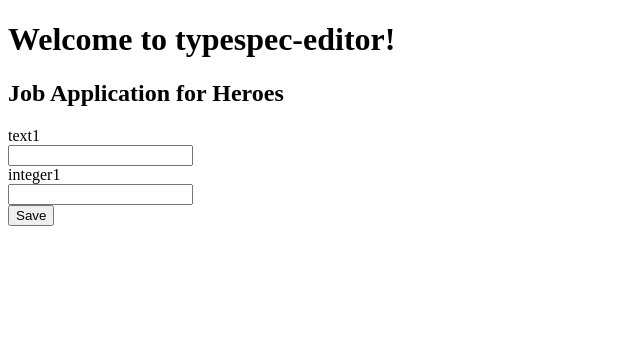
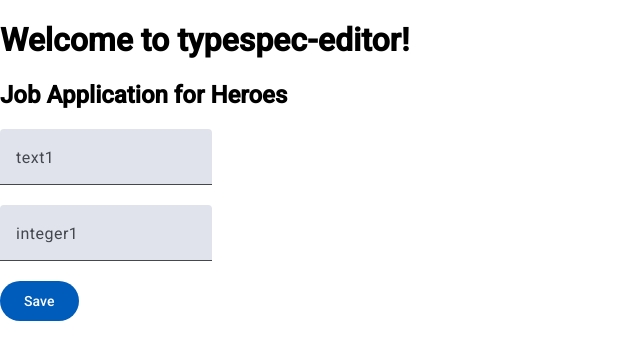
Before and after one commit to tshion/mktools_lab, an Angular app in the folder typespec-editor/: page / in a window 1280 px wide. Shown: the top 360 px of the page, without its empty margins (0-640 px from the left). Built offline with nearby package versions, Linux system fonts and the light colour scheme.

Commit message:
Material Design の適用

```diff
--- a/typespec-editor/angular.json
+++ b/typespec-editor/angular.json
@@ -57,6 +57,7 @@
                             }
                         ],
                         "styles": [
+                            "@angular/material/prebuilt-themes/azure-blue.css",
                             "src/styles.css"
                         ],
                         "scripts": []
--- a/typespec-editor/package.json
+++ b/typespec-editor/package.json
@@ -10,10 +10,12 @@
     "private": true,
     "dependencies": {
         "@angular/animations": "^18.1.0",
+        "@angular/cdk": "^18.1.4",
         "@angular/common": "^18.1.0",
         "@angular/compiler": "^18.1.0",
         "@angular/core": "^18.1.0",
         "@angular/forms": "^18.1.0",
+        "@angular/material": "^18.1.4",
         "@angular/platform-browser": "^18.1.0",
         "@angular/platform-browser-dynamic": "^18.1.0",
         "@angular/router": "^18.1.0",
--- a/typespec-editor/src/app/app.config.ts
+++ b/typespec-editor/src/app/app.config.ts
@@ -1,8 +1,12 @@
 import { ApplicationConfig, provideZoneChangeDetection } from '@angular/core';
 import { provideRouter } from '@angular/router';
-
+import { provideAnimationsAsync } from '@angular/platform-browser/animations/async';
 import { routes } from './app.routes';
 
 export const appConfig: ApplicationConfig = {
-    providers: [provideZoneChangeDetection({ eventCoalescing: true }), provideRouter(routes)]
+    providers: [
+        provideZoneChangeDetection({ eventCoalescing: true }),
+        provideRouter(routes),
+        provideAnimationsAsync(),
+    ]
 };
--- a/typespec-editor/src/app/views/dynamic-form-question.component.ts
+++ b/typespec-editor/src/app/views/dynamic-form-question.component.ts
@@ -1,6 +1,8 @@
+import { CommonModule } from '@angular/common';
 import { Component, Input } from '@angular/core';
 import { FormGroup, ReactiveFormsModule } from '@angular/forms';
-import { CommonModule } from '@angular/common';
+import { MatFormFieldModule } from '@angular/material/form-field';
+import { MatInputModule } from '@angular/material/input';
 import { QuestionBaseEntity } from '../models/question.base.entity';
 
 @Component({
@@ -8,30 +10,32 @@ import { QuestionBaseEntity } from '../models/question.base.entity';
     selector: 'app-question',
     imports: [
         CommonModule,
+        MatFormFieldModule,
+        MatInputModule,
         ReactiveFormsModule,
     ],
     template: `
-    <div [formGroup]="form">
-        <label [attr.for]="question.key">{{ question.label }}</label>
+    <mat-form-field [formGroup]="form">
+        <mat-label [attr.for]="question.key">{{ question.label }}</mat-label>
 
         <div>
             @switch (question.formType) {
                 @case ('integer') {
-                    <input [formControlName]="question.key" [id]="question.key" type="number" />
+                    <input matInput [formControlName]="question.key" [id]="question.key" type="number" />
                 }
                 @case ('textbox') {
-                    <input [formControlName]="question.key" [id]="question.key" type="text" />
+                    <input matInput [formControlName]="question.key" [id]="question.key" type="text" />
                 }
                 @case ('dropdown') {
-                    <select [id]="question.key" [formControlName]="question.key">
+                    <mat-select [id]="question.key" [formControlName]="question.key">
                     <!-- @for (opt of question.options; track opt) {
                         <option [value]="opt.key">{{ opt.value }}</option>
                     } -->
-                    </select>
+                    </mat-select>
                 }
             }
         </div>
-    </div>`,
+    </mat-form-field>`,
 })
 export class DynamicFormQuestionComponent {
 
--- a/typespec-editor/src/app/views/dynamic-form.component.ts
+++ b/typespec-editor/src/app/views/dynamic-form.component.ts
@@ -1,9 +1,10 @@
+import { CommonModule } from '@angular/common';
 import { Component, Input, OnInit } from '@angular/core';
-import { CommonModule } from '@angular/common';
 import { FormGroup, ReactiveFormsModule } from '@angular/forms';
+import { MatButtonModule } from '@angular/material/button';
+import { QuestionControlService } from '../models/question-control.service';
 import { QuestionBaseEntity } from '../models/question.base.entity';
 import { DynamicFormQuestionComponent } from './dynamic-form-question.component';
-import { QuestionControlService } from '../models/question-control.service';
 
 @Component({
     standalone: true,
@@ -14,6 +15,7 @@ import { QuestionControlService } from '../models/question-control.service';
     imports: [
         CommonModule,
         DynamicFormQuestionComponent,
+        MatButtonModule,
         ReactiveFormsModule,
     ],
     template: `
@@ -25,7 +27,7 @@ import { QuestionControlService } from '../models/question-control.service';
                 </div>
             }
             <div class="form-row">
-                <button type="submit" [disabled]="!form.valid">Save</button>
+                <button mat-flat-button type="submit" [disabled]="!form.valid">Save</button>
             </div>
         </form>
 
--- a/typespec-editor/src/index.html
+++ b/typespec-editor/src/index.html
@@ -7,6 +7,8 @@
     <base href="/">
     <meta name="viewport" content="width=device-width, initial-scale=1">
     <link rel="icon" type="image/x-icon" href="favicon.ico">
+    <link href="https://fonts.googleapis.com/css2?family=Roboto:wght@300;400;500&display=swap" rel="stylesheet">
+    <link href="https://fonts.googleapis.com/icon?family=Material+Icons" rel="stylesheet">
 </head>
 
 <body>
--- a/typespec-editor/src/styles.css
+++ b/typespec-editor/src/styles.css
@@ -1 +1,11 @@
 /* You can add global styles to this file, and also import other style files */
+
+html,
+body {
+    height: 100%;
+}
+
+body {
+    margin: 0;
+    font-family: Roboto, "Helvetica Neue", sans-serif;
+}
```
Also changed, not shown: 1 other file (tests, documents, lock files or other folders).
